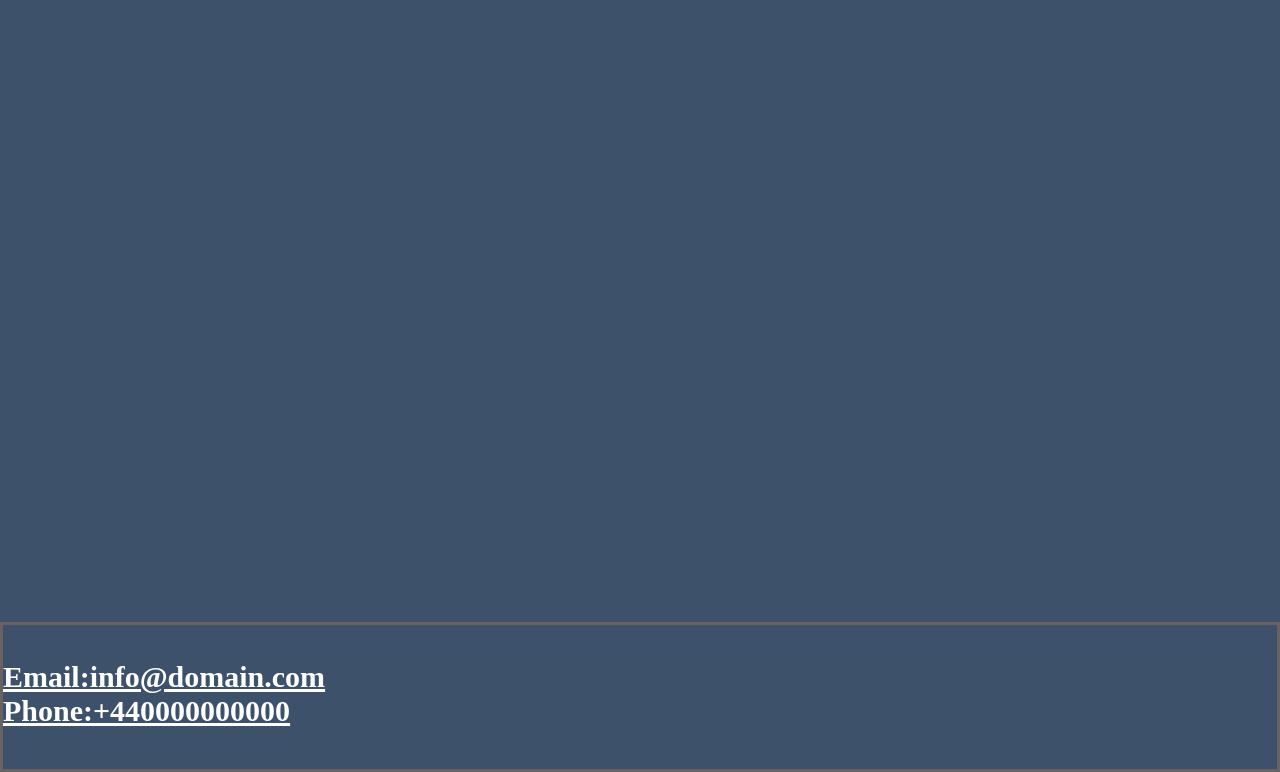
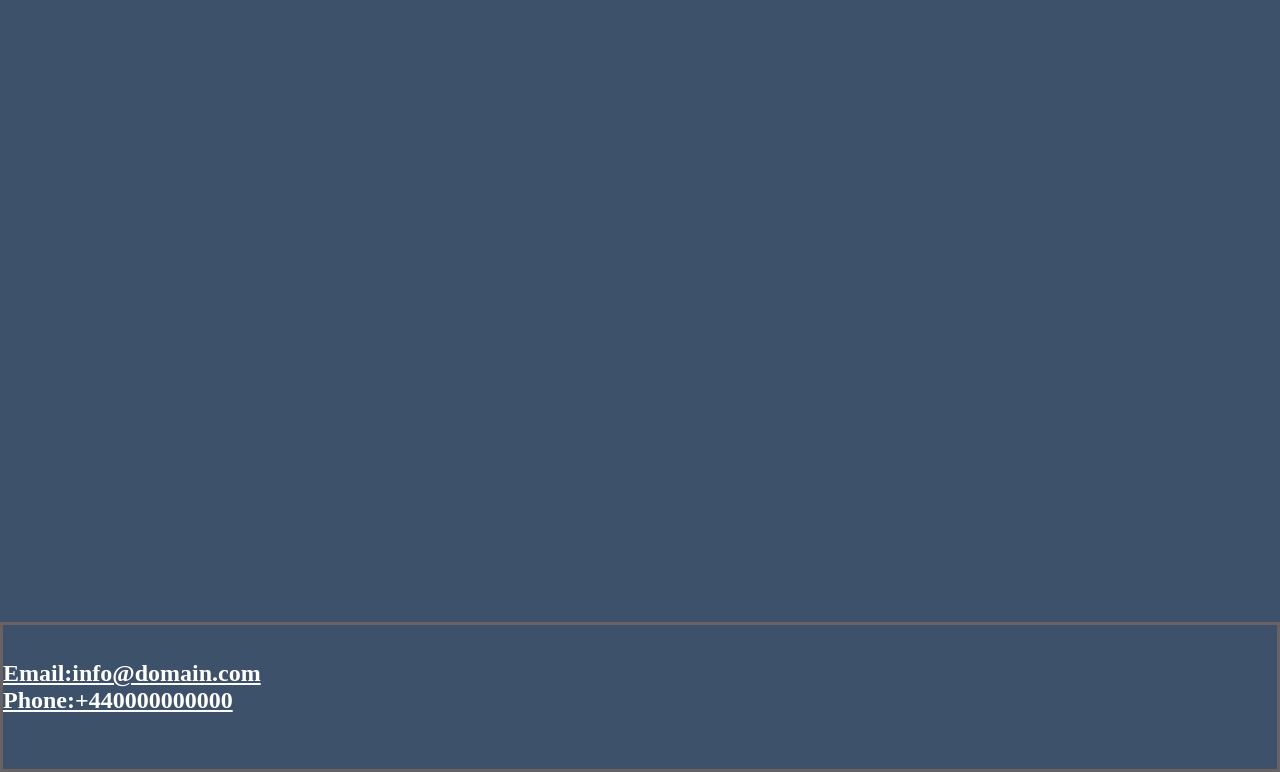
Before and after one commit to AnastasOdyssea/Robotics-Club, a plain HTML site: page index.html in a window 1280 px wide. Shown: the part 948-1720 px from the top of the page. Drawn offline with Linux system fonts and the light colour scheme.

Commit message:
Update style.css

```diff
--- a/style.css
+++ b/style.css
@@ -11,12 +11,6 @@
     @media screen and (min-width: 900px) {
     .courses{
         font-size: 30px;
-    }
-    }
-
-@media screen and (min-width: 900px) {
-    #contactus{
-        font-size: 20px;
     }
     }
 
@@ -96,8 +90,8 @@ main{
     height: 500px;
     background-repeat: no-repeat;
     background-size: contain;
-  text-align: right;
-  text-decoration: none;
+    text-align: right;
+    text-decoration: none;
  }
 
 #aboutus{
```
